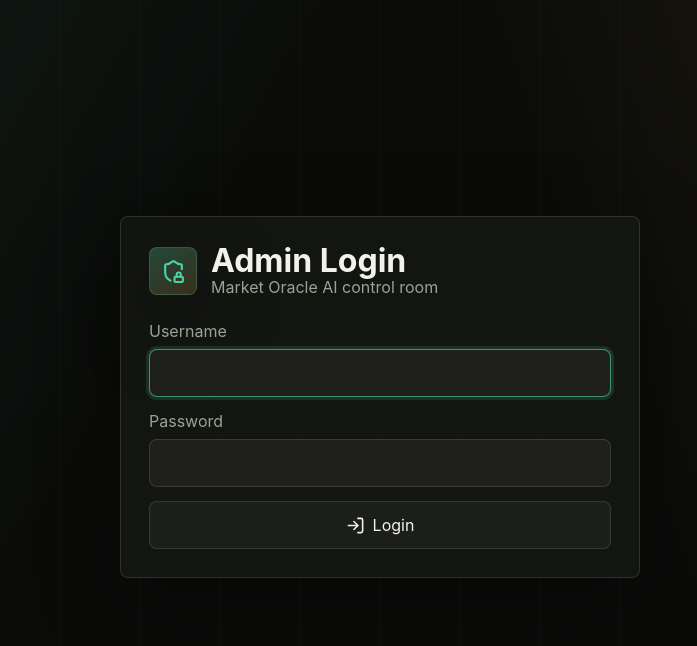
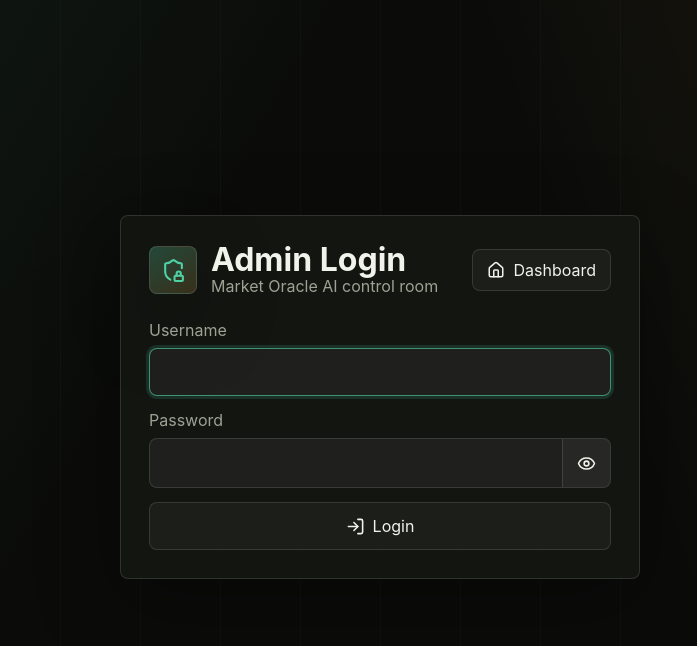
Before and after one commit to Derrick0318/marketoracleAI, a Flask app: page /admin/login in a window 1280 px wide. Shown: the top 646 px of the page, without its empty margins (260-957 px from the left). Run offline with Flask 3, Linux system fonts and the light colour scheme.

Commit message:
Improve admin login controls

```diff
--- a/static/admin.css
+++ b/static/admin.css
@@ -38,6 +38,13 @@
   box-shadow: var(--shadow);
 }
 
+.admin-login-head {
+  display: flex;
+  align-items: center;
+  justify-content: space-between;
+  gap: 14px;
+}
+
 .admin-login-form {
   display: grid;
   gap: 14px;
@@ -63,6 +70,49 @@
 .admin-login-form input:focus {
   border-color: rgba(79, 209, 165, 0.65);
   box-shadow: 0 0 0 3px rgba(79, 209, 165, 0.14);
+}
+
+.password-control {
+  display: grid;
+  grid-template-columns: 1fr 48px;
+  overflow: hidden;
+  border: 1px solid var(--line);
+  border-radius: 8px;
+  background: rgba(255, 255, 255, 0.05);
+}
+
+.password-control:focus-within {
+  border-color: rgba(79, 209, 165, 0.65);
+  box-shadow: 0 0 0 3px rgba(79, 209, 165, 0.14);
+}
+
+.password-control input {
+  border: 0;
+  border-radius: 0;
+  background: transparent;
+}
+
+.password-control input:focus {
+  box-shadow: none;
+}
+
+.password-control button {
+  display: grid;
+  place-items: center;
+  min-width: 48px;
+  border: 0;
+  border-left: 1px solid var(--line);
+  color: var(--text);
+  background: rgba(255, 255, 255, 0.035);
+}
+
+.password-control button:hover {
+  background: rgba(79, 209, 165, 0.14);
+}
+
+.password-control svg {
+  width: 19px;
+  height: 19px;
 }
 
 .admin-login-button {
@@ -245,6 +295,11 @@
     justify-content: flex-start;
   }
 
+  .admin-login-head {
+    align-items: flex-start;
+    flex-direction: column;
+  }
+
   .admin-actions {
     align-items: stretch;
     flex-direction: column;
--- a/templates/admin_login.html
+++ b/templates/admin_login.html
@@ -12,12 +12,18 @@
   <body class="admin-login-body">
     <main class="shell admin-login-shell">
       <section class="admin-login-panel">
-        <div class="brand-block">
-          <div class="brand-mark"><i data-lucide="shield-lock"></i></div>
-          <div>
-            <h1>Admin Login</h1>
-            <p>Market Oracle AI control room</p>
+        <div class="admin-login-head">
+          <div class="brand-block">
+            <div class="brand-mark"><i data-lucide="shield-lock"></i></div>
+            <div>
+              <h1>Admin Login</h1>
+              <p>Market Oracle AI control room</p>
+            </div>
           </div>
+          <a class="admin-link" href="/" title="Back to dashboard">
+            <i data-lucide="home"></i>
+            <span>Dashboard</span>
+          </a>
         </div>
 
         <form class="admin-login-form" method="post" autocomplete="off">
@@ -27,7 +33,12 @@
           </label>
           <label>
             <span>Password</span>
-            <input name="password" type="password" autocomplete="current-password" required />
+            <span class="password-control">
+              <input id="adminPassword" name="password" type="password" autocomplete="current-password" required />
+              <button id="toggleAdminPassword" type="button" title="Show password" aria-label="Show password">
+                <i data-lucide="eye"></i>
+              </button>
+            </span>
           </label>
 
           {% if error %}
@@ -44,6 +55,20 @@
     <script>
       window.addEventListener("DOMContentLoaded", () => {
         if (window.lucide) window.lucide.createIcons();
+
+        const password = document.querySelector("#adminPassword");
+        const toggle = document.querySelector("#toggleAdminPassword");
+        if (!password || !toggle) return;
+
+        toggle.addEventListener("click", () => {
+          const isHidden = password.type === "password";
+          password.type = isHidden ? "text" : "password";
+          toggle.title = isHidden ? "Hide password" : "Show password";
+          toggle.setAttribute("aria-label", toggle.title);
+          toggle.innerHTML = `<i data-lucide="${isHidden ? "eye-off" : "eye"}"></i>`;
+          if (window.lucide) window.lucide.createIcons();
+          password.focus();
+        });
       });
     </script>
   </body>
```
